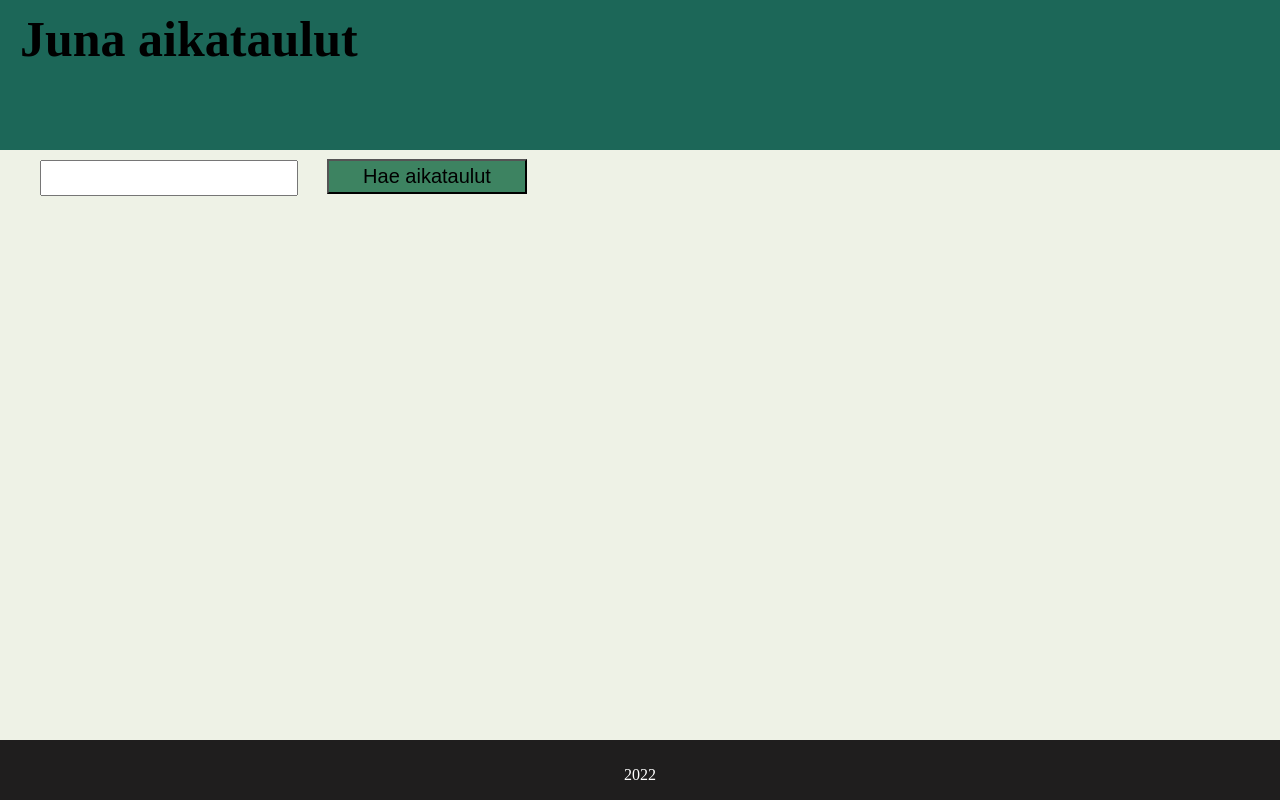
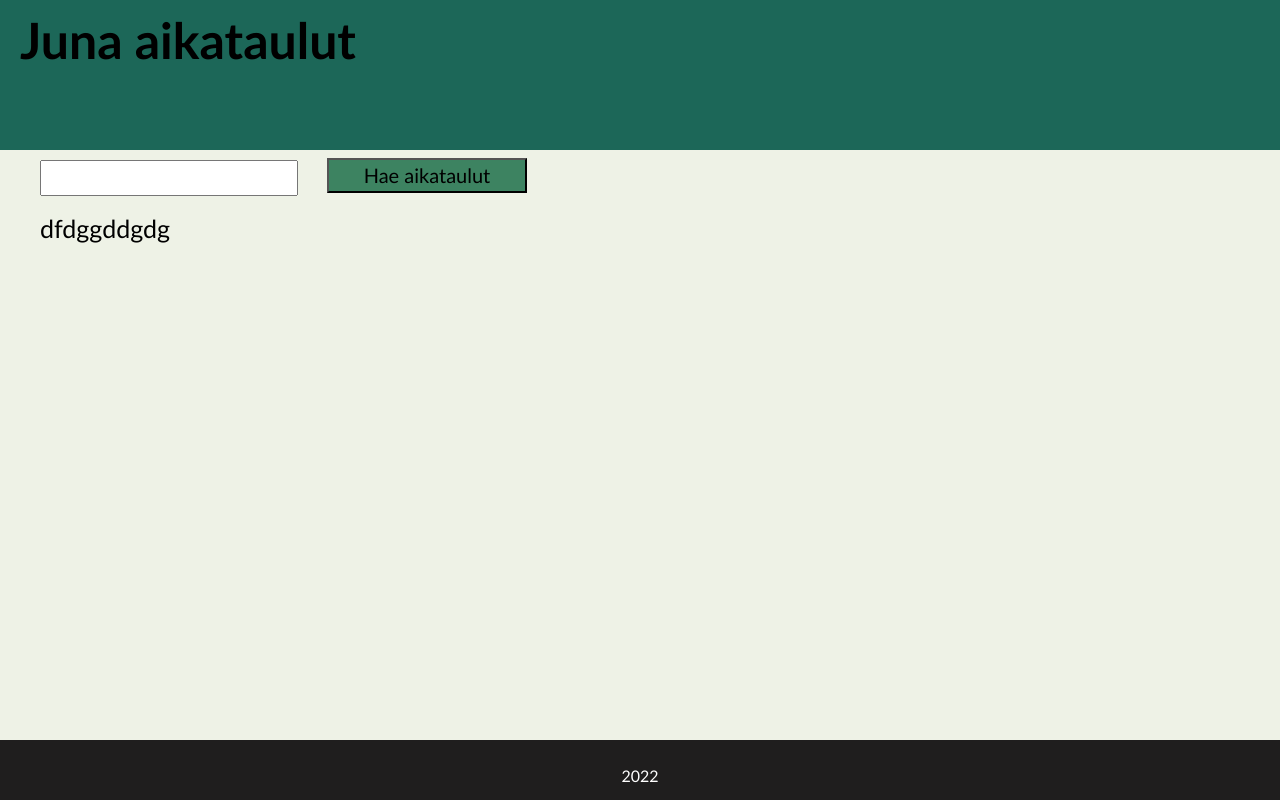
Before and after one commit to evvieevee/TrafficApp, a plain HTML site: page index.html in a window 1280 px wide. Drawn offline with Linux system fonts and the light colour scheme; no server answers.

Commit message:
adds new fonts and function that get text from inputfield to the page

```diff
--- a/index.html
+++ b/index.html
@@ -11,7 +11,7 @@
 <body>
     <input type="text" id="inputField">
     <button onclick="onClickEvent();" >Hae aikataulut</button>
-
+    <div id="asemanNimi">dfdggddgdg</div>
 
     <ul id="list">
 
--- a/main.js
+++ b/main.js
@@ -31,6 +31,7 @@ function getTrainTime(listaJunia, stationShortCode) {
 
 async function onClickEvent(){
    const text = document.getElementById("inputField").value
+   document.getElementById("asemanNimi").textContent = text;
    const found = stations.find(x => x.stationName === text);
    const dateNow = new Date();
    const trains = await getData(`https://rata.digitraffic.fi/api/v1/live-trains/station/${found.stationShortCode}`);
--- a/style.css
+++ b/style.css
@@ -12,6 +12,7 @@ h1{
     margin: 0;
     margin-left: 20px;
    padding-top: 10px;
+   font-family:'Trebuchet MS', 'Lucida Sans Unicode', 'Lucida Grande', 'Lucida Sans', Arial, sans-serif
 }
 
 button{
@@ -20,6 +21,7 @@ button{
     height: 35px;
     width: 200px;
     font-size: 20px;
+    font-family:'Trebuchet MS', 'Lucida Sans Unicode', 'Lucida Grande', 'Lucida Sans', Arial, sans-serif;
 }
 
 body{
@@ -30,20 +32,23 @@ body{
     height: 30px;
     width: 250px;
     margin: 10px 20px 0 40px;
+    font-family:'Trebuchet MS', 'Lucida Sans Unicode', 'Lucida Grande', 'Lucida Sans', Arial, sans-serif;
 }
 .arrival {
-
+    font-family:'Trebuchet MS', 'Lucida Sans Unicode', 'Lucida Grande', 'Lucida Sans', Arial, sans-serif;
 }
 .departure {
-
+    font-family:'Trebuchet MS', 'Lucida Sans Unicode', 'Lucida Grande', 'Lucida Sans', Arial, sans-serif;
 }
 li {
-    background-color: #FFFACD;
+    background-color: #D6CDA4;
     border: 1px black solid;
     width: 600px;
     border-radius: 5px;
     list-style: none;
-}
+    font-family:'Trebuchet MS', 'Lucida Sans Unicode', 'Lucida Grande', 'Lucida Sans', Arial, sans-serif;
+
+    }
 
 .footer{
     background-color: rgb(31, 30, 30);
@@ -57,6 +62,14 @@ p{
     color: white;
     padding: 10px;
     text-align: center;
+    font-family:'Trebuchet MS', 'Lucida Sans Unicode', 'Lucida Grande', 'Lucida Sans', Arial, sans-serif;
+}
 
-
+#asemanNimi{
+    display: block;
+    height: 25px;
+    margin: 15px 15px 15px 40px;
+    font-style:bold;
+    font-size: 25px;
+    font-family:'Trebuchet MS', 'Lucida Sans Unicode', 'Lucida Grande', 'Lucida Sans', Arial, sans-serif;
 }
```
